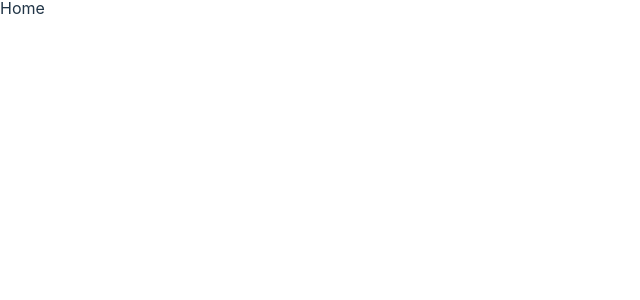
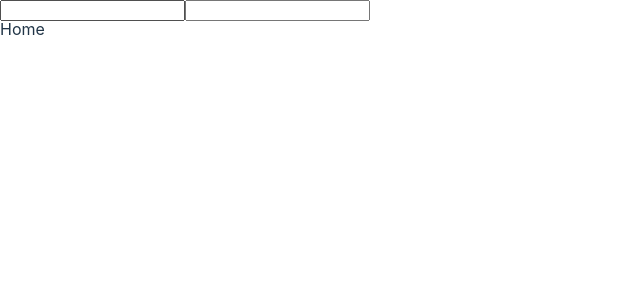
Before and after one commit to OutsourcingProjectErvangerse/outsourcing, a React (Vite) app: page / in a window 1280 px wide. Shown: the top 300 px of the page, without its empty margins (0-640 px from the left). Built offline with nearby package versions, Linux system fonts and the light colour scheme.

Commit message:
3. 초기설정

```diff
--- /dev/null
+++ b/src/hooks/useInput.js
@@ -0,0 +1,13 @@
+import { useState } from 'react';
+
+const useInput = () => {
+  const [value, setValue] = useState('');
+
+  const handler = (e) => {
+    setValue(e.target.value);
+  };
+
+  return [value, handler];
+};
+
+export default useInput;
--- a/src/pages/Home.jsx
+++ b/src/pages/Home.jsx
@@ -1,7 +1,17 @@
 import React from 'react';
+import useInput from '../hooks/useInput';
 
 function Home() {
-    return <div>Home</div>;
+  const [name, onChangNameHandler] = useInput();
+  const [password, onChangePasswordHandler] = useInput();
+
+  return (
+    <>
+      <input type="text" value={name} onChange={onChangNameHandler}></input>
+      <input type="text" value={password} onChange={onChangePasswordHandler}></input>
+      <div>Home</div>
+    </>
+  );
 }
 
 export default Home;
```
Also changed, not shown: src/components/test.jsx (added).
